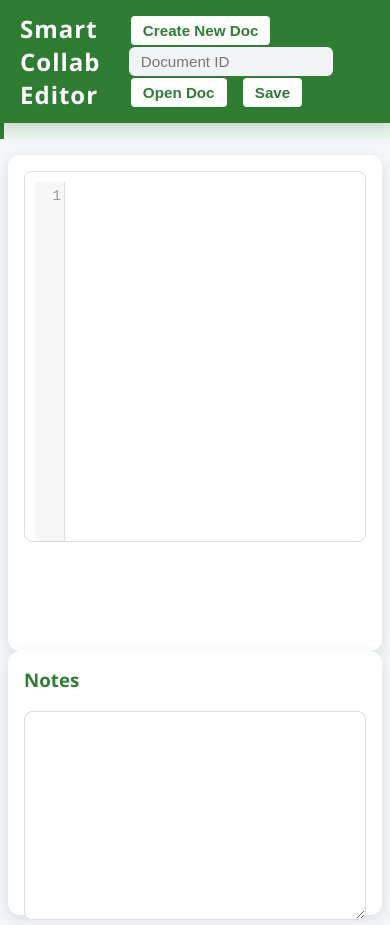
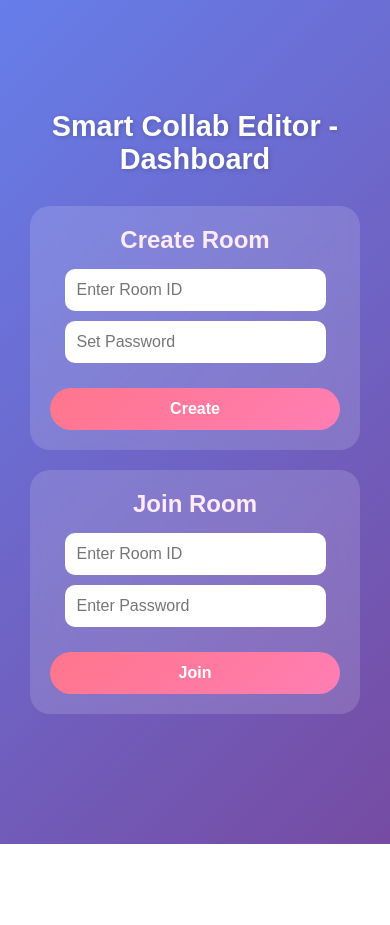
Before and after one commit to Deepakumar155/smart_note, a website: page public/index.html in a window 390 px wide. After the commit the page ends 844 px from the top, so only its background shows below. Drawn offline with nearby package versions, Linux system fonts and the light colour scheme; no server answers.

Commit message:
css change

```diff
--- a/public/editor.css
+++ b/public/editor.css
@@ -1,165 +1,144 @@
-/* Global Styles */
+/* Reset */
+* {
+  margin: 0;
+  padding: 0;
+  box-sizing: border-box;
+  font-family: "Poppins", sans-serif;
+}
+
 body {
-  margin: 0;
-  font-family: 'Segoe UI', Tahoma, Geneva, Verdana, sans-serif;
-  background: #f4f7f9;
+  background: linear-gradient(135deg, #4facfe, #00f2fe);
+  min-height: 100vh;
+  display: flex;
+  flex-direction: column;
   color: #333;
 }
 
 /* Topbar */
 .topbar {
-  background: #2e7d32;
-  color: #fff;
-  padding: 12px 20px;
+  background: rgba(255, 255, 255, 0.2);
+  backdrop-filter: blur(10px);
+  padding: 15px 25px;
   display: flex;
   justify-content: space-between;
   align-items: center;
-  box-shadow: 0 4px 12px rgba(0,0,0,0.15);
-  position: sticky;
-  top: 0;
-  z-index: 100;
-  transition: all 0.3s ease;
+  color: #fff;
+  animation: slideDown 0.7s ease;
 }
 
 .topbar h1 {
-  margin: 0;
-  font-size: 1.5rem;
+  font-size: 1.8rem;
   font-weight: 600;
-  letter-spacing: 1px;
-}
-
-/* Controls */
-.controls input, .controls button {
-  padding: 6px 12px;
-  margin-right: 8px;
-  border-radius: 6px;
-  border: none;
-  outline: none;
-  font-size: 0.95rem;
-  transition: all 0.3s ease;
-}
-
-.controls input {
-  width: 180px;
-  background: #f1f3f5;
-  color: #333;
-}
-
-.controls input:focus {
-  background: #fff;
-  box-shadow: 0 0 8px rgba(46,125,50,0.5);
+  text-shadow: 1px 1px 5px rgba(0, 0, 0, 0.3);
 }
 
 .controls button {
+  padding: 10px 18px;
+  margin-left: 10px;
+  border: none;
+  border-radius: 25px;
+  background: linear-gradient(135deg, #ff758c, #ff7eb3);
+  color: #fff;
+  font-weight: 600;
   cursor: pointer;
-  background: #fff;
-  color: #2e7d32;
-  font-weight: 600;
-  border: 2px solid #2e7d32;
+  transition: 0.3s;
 }
 
 .controls button:hover {
-  background: #2e7d32;
-  color: #fff;
-  transform: translateY(-2px);
-  box-shadow: 0 4px 10px rgba(0,0,0,0.2);
+  transform: scale(1.05);
+  background: linear-gradient(135deg, #ff7eb3, #ff758c);
+  box-shadow: 0 4px 12px rgba(0,0,0,0.2);
 }
 
-/* Status Messages */
+/* Status */
 #status {
-  padding: 8px 20px;
-  font-size: 0.9rem;
-  color: #2e7d32;
-  background: #e8f5e9;
-  border-left: 4px solid #2e7d32;
-  margin-bottom: 8px;
-  opacity: 0;
-  animation: fadeIn 0.5s forwards;
-  transition: opacity 0.3s ease;
-}
-
-#status.show {
-  opacity: 1;
+  text-align: center;
+  margin: 10px auto;
+  font-weight: 500;
+  color: #fff;
+  animation: fadeIn 1s ease;
 }
 
 /* Container */
 .container {
-  display: flex;
-  height: calc(100vh - 68px);
-  transition: all 0.3s ease;
+  flex: 1;
+  display: grid;
+  grid-template-columns: 2fr 1fr;
+  gap: 20px;
+  padding: 20px;
+  animation: fadeInUp 1s ease;
 }
 
-/* Editor Area */
-.editor-area {
-  flex: 2;
-  padding: 16px;
-  background: #fff;
-  margin: 8px;
-  border-radius: 12px;
-  box-shadow: 0 4px 14px rgba(0,0,0,0.1);
-  overflow: hidden;
-  transition: all 0.3s ease;
+/* Editor area */
+.editor-area, .notes-area {
+  background: rgba(255, 255, 255, 0.15);
+  backdrop-filter: blur(8px);
+  border-radius: 15px;
+  padding: 15px;
+  display: flex;
+  flex-direction: column;
+  transition: transform 0.3s ease;
 }
 
-/* Notes Area */
-.notes-area {
-  flex: 1;
-  padding: 16px;
-  background: #fff;
-  margin: 8px;
-  border-radius: 12px;
-  box-shadow: 0 4px 14px rgba(0,0,0,0.1);
-  max-width: 320px;
-  transition: all 0.3s ease;
+.editor-area:hover, .notes-area:hover {
+  transform: translateY(-5px);
+  box-shadow: 0 8px 20px rgba(0,0,0,0.2);
 }
 
+/* Notes section */
 .notes-area h3 {
-  margin-top: 0;
-  color: #2e7d32;
+  margin-bottom: 10px;
+  color: #fff;
   font-weight: 600;
 }
 
-/* Textareas */
-#notes, .CodeMirror {
-  width: 100%;
-  height: 90%;
-  border-radius: 8px;
-  border: 1px solid #ddd;
-  padding: 10px;
-  box-sizing: border-box;
-  font-family: 'Fira Code', monospace;
-  font-size: 0.95rem;
-  transition: all 0.3s ease;
+.notes-area textarea {
+  flex: 1;
+  border: none;
+  resize: none;
+  border-radius: 10px;
+  padding: 12px;
+  font-size: 1rem;
+  outline: none;
+  transition: 0.3s;
 }
 
-#notes:focus, .CodeMirror-focused {
-  border-color: #2e7d32;
-  box-shadow: 0 0 10px rgba(46,125,50,0.3);
-}
-
-/* CodeMirror */
-.CodeMirror {
-  height: 100%;
-  line-height: 1.5;
-  font-size: 14px;
+.notes-area textarea:focus {
+  box-shadow: 0 0 10px rgba(255,255,255,0.7);
 }
 
 /* Animations */
+@keyframes slideDown {
+  from { transform: translateY(-50px); opacity: 0; }
+  to { transform: translateY(0); opacity: 1; }
+}
+
 @keyframes fadeIn {
-  from { opacity: 0; transform: translateY(-5px); }
+  from { opacity: 0; }
+  to { opacity: 1; }
+}
+
+@keyframes fadeInUp {
+  from { opacity: 0; transform: translateY(30px); }
   to { opacity: 1; transform: translateY(0); }
 }
 
 /* Responsive */
-@media screen and (max-width: 900px) {
+@media (max-width: 900px) {
   .container {
-    flex-direction: column;
+    grid-template-columns: 1fr;
   }
-  .notes-area {
-    max-width: 100%;
-    margin-top: 0;
-  }
-  .editor-area {
-    margin-bottom: 0;
+  .topbar h1 {
+    font-size: 1.5rem;
   }
 }
+
+@media (max-width: 500px) {
+  .controls button {
+    padding: 8px 14px;
+    font-size: 0.9rem;
+  }
+  .notes-area h3 {
+    font-size: 1rem;
+  }
+}
--- a/public/editor.js
+++ b/public/editor.js
@@ -1,6 +1,8 @@
 const socket = io();
 let editor = null;
 let currentDocId = null;
+let currentPassword = null;
+let suppressChange = false;
 
 window.addEventListener('load', () => {
   editor = CodeMirror.fromTextArea(document.getElementById('code'), {
@@ -12,29 +14,30 @@ window.addEventListener('load', () => {
 
   const notesEl = document.getElementById('notes');
   const saveBtn = document.getElementById('saveBtn');
-  const newDocBtn = document.getElementById('newDocBtn');
-  const loadDocBtn = document.getElementById('loadDocBtn');
-  const docIdInput = document.getElementById('docIdInput');
   const statusEl = document.getElementById('status');
 
-  function joinDoc(docId) {
-    if (!docId) return;
+  const params = new URLSearchParams(window.location.search);
+  const docId = params.get('id');
+  const password = params.get('pw');
+
+  if (docId && password) joinDoc(docId, password);
+
+  function joinDoc(docId, password) {
     currentDocId = docId;
-    socket.emit('join-doc', { docId });
-    statusEl.innerText = `Joined document: ${docId}`;
+    currentPassword = password;
+    socket.emit('join-doc', { docId, password });
+    statusEl.innerText = `🔗 Joined document: ${docId}`;
   }
 
-  // Load initial doc
   socket.on('doc-load', ({ content, notes }) => {
+    suppressChange = true;
     editor.setValue(content || '');
+    suppressChange = false;
     notesEl.value = notes || '';
   });
 
-  // --- Collaborative editing (CODE) ---
   editor.on('change', (instance, changeObj) => {
-    if (!currentDocId) return;
-
-    // Send only the diff
+    if (!currentDocId || suppressChange) return;
     socket.emit('content-change', {
       docId: currentDocId,
       from: changeObj.from,
@@ -46,12 +49,11 @@ window.addEventListener('load', () => {
 
   socket.on('remote-content-change', ({ from, to, text, origin }) => {
     if (!currentDocId) return;
-
-    // Apply remote changes without re-triggering loops
+    suppressChange = true;
     editor.replaceRange(text, from, to, origin);
+    suppressChange = false;
   });
 
-  // --- Collaborative editing (NOTES) ---
   notesEl.addEventListener('input', () => {
     if (!currentDocId) return;
     socket.emit('notes-change', { docId: currentDocId, notes: notesEl.value });
@@ -61,7 +63,6 @@ window.addEventListener('load', () => {
     if (notes !== notesEl.value) notesEl.value = notes;
   });
 
-  // --- Save logic ---
   function autoSave() {
     if (!currentDocId) return;
     socket.emit('save-doc', { docId: currentDocId, content: editor.getValue(), notes: notesEl.value });
@@ -70,30 +71,10 @@ window.addEventListener('load', () => {
   saveBtn.addEventListener('click', autoSave);
 
   socket.on('doc-saved', () => {
-    statusEl.innerText = `Document ${currentDocId} saved at ${new Date().toLocaleTimeString()}`;
+    statusEl.innerText = `✅ Document ${currentDocId} saved at ${new Date().toLocaleTimeString()}`;
   });
 
-  // --- Create / load doc ---
-  newDocBtn.addEventListener('click', async () => {
-    const customId = prompt('Enter custom Document ID:');
-    if (!customId) return;
-    try {
-      const res = await fetch('/api/docs/new', {
-        method: 'POST',
-        headers: { 'Content-Type': 'application/json' },
-        body: JSON.stringify({ docId: customId }),
-      });
-      const doc = await res.json();
-      if (res.ok) joinDoc(doc._id);
-      else statusEl.innerText = doc.error || 'Error creating document';
-    } catch (err) {
-      console.error(err);
-      statusEl.innerText = 'Error creating document';
-    }
-  });
-
-  loadDocBtn.addEventListener('click', () => {
-    const id = docIdInput.value.trim();
-    if (id) joinDoc(id);
+  socket.on('error-msg', (msg) => {
+    statusEl.innerText = `❌ ${msg}`;
   });
 });
--- /dev/null
+++ b/public/index.css
@@ -0,0 +1,126 @@
+/* Reset */
+* {
+  margin: 0;
+  padding: 0;
+  box-sizing: border-box;
+  font-family: "Poppins", sans-serif;
+}
+
+body {
+  background: linear-gradient(135deg, #667eea, #764ba2);
+  min-height: 100vh;
+  display: flex;
+  justify-content: center;
+  align-items: center;
+  color: #fff;
+}
+
+/* Dashboard container */
+.dashboard {
+  text-align: center;
+  width: 100%;
+  max-width: 800px;
+  padding: 30px;
+  animation: fadeIn 1.2s ease-in-out;
+}
+
+.dashboard h1 {
+  font-size: 2.2rem;
+  margin-bottom: 30px;
+  font-weight: 600;
+  color: #fff;
+  text-shadow: 1px 1px 5px rgba(0,0,0,0.2);
+}
+
+/* Card design */
+.card {
+  background: rgba(255, 255, 255, 0.15);
+  backdrop-filter: blur(10px);
+  border-radius: 20px;
+  padding: 25px;
+  margin: 20px 0;
+  transition: transform 0.3s ease, box-shadow 0.3s ease;
+  animation: slideUp 0.8s ease forwards;
+}
+
+.card:hover {
+  transform: translateY(-8px);
+  box-shadow: 0 8px 20px rgba(0, 0, 0, 0.2);
+}
+
+.card h2 {
+  margin-bottom: 15px;
+  font-size: 1.5rem;
+  color: #ffebf7;
+}
+
+/* Inputs */
+.card input {
+  display: block;
+  width: 90%;
+  margin: 10px auto;
+  padding: 12px;
+  border: none;
+  border-radius: 10px;
+  font-size: 1rem;
+  outline: none;
+  transition: 0.3s;
+}
+
+.card input:focus {
+  box-shadow: 0 0 8px rgba(255,255,255,0.8);
+  background: #fff;
+  color: #333;
+}
+
+/* Buttons */
+button {
+  margin-top: 15px;
+  padding: 12px 25px;
+  border: none;
+  border-radius: 30px;
+  background: linear-gradient(135deg, #ff758c, #ff7eb3);
+  color: #fff;
+  font-weight: 600;
+  font-size: 1rem;
+  cursor: pointer;
+  transition: all 0.3s ease;
+}
+
+button:hover {
+  background: linear-gradient(135deg, #ff7eb3, #ff758c);
+  transform: scale(1.05);
+  box-shadow: 0 6px 15px rgba(0,0,0,0.2);
+}
+
+/* Status message */
+#status {
+  margin-top: 20px;
+  font-size: 1rem;
+  font-weight: 500;
+  color: #ffeaea;
+}
+
+/* Animations */
+@keyframes fadeIn {
+  from { opacity: 0; transform: translateY(-20px); }
+  to { opacity: 1; transform: translateY(0); }
+}
+
+@keyframes slideUp {
+  from { opacity: 0; transform: translateY(30px); }
+  to { opacity: 1; transform: translateY(0); }
+}
+
+/* Responsive */
+@media (max-width: 600px) {
+  .dashboard h1 {
+    font-size: 1.8rem;
+  }
+  .card {
+    padding: 20px;
+  }
+  button {
+    width: 100%;
+  }
+}
--- a/public/index.html
+++ b/public/index.html
@@ -1,40 +1,31 @@
 <!DOCTYPE html>
 <html lang="en">
 <head>
-<meta charset="utf-8">
-<meta name="viewport" content="width=device-width, initial-scale=1">
-<title>Smart Collab Editor</title>
-<link rel="stylesheet" href="editor.css">
-
-<link rel="stylesheet" href="https://cdnjs.cloudflare.com/ajax/libs/codemirror/5.65.13/codemirror.min.css">
-<script src="https://cdnjs.cloudflare.com/ajax/libs/codemirror/5.65.13/codemirror.min.js"></script>
-<script src="https://cdnjs.cloudflare.com/ajax/libs/codemirror/5.65.13/mode/javascript/javascript.min.js"></script>
-<script src="https://cdn.socket.io/4.7.2/socket.io.min.js"></script>
+<meta charset="UTF-8">
+<meta name="viewport" content="width=device-width, initial-scale=1.0">
+<title>Smart Collab Dashboard</title>
+<link rel="stylesheet" href="index.css">
 </head>
 <body>
+<div class="dashboard">
+  <h1>Smart Collab Editor - Dashboard</h1>
 
-<div class="topbar">
-  <h1>Smart Collab Editor</h1>
-  <div class="controls">
-    <button id="newDocBtn">Create New Doc</button>
-    <input id="docIdInput" placeholder="Document ID">
-    <button id="loadDocBtn">Open Doc</button>
-    <button id="saveBtn">Save</button>
+  <div class="card">
+    <h2>Create Room</h2>
+    <input id="createDocId" placeholder="Enter Room ID">
+    <input id="createPassword" type="password" placeholder="Set Password">
+    <button id="createBtn">Create</button>
   </div>
+
+  <div class="card">
+    <h2>Join Room</h2>
+    <input id="joinDocId" placeholder="Enter Room ID">
+    <input id="joinPassword" type="password" placeholder="Enter Password">
+    <button id="joinBtn">Join</button>
+  </div>
+
+  <p id="status"></p>
 </div>
-
-<div id="status"></div>
-
-<div class="container">
-  <div class="editor-area">
-    <textarea id="code"></textarea>
-  </div>
-  <div class="notes-area">
-    <h3>Notes</h3>
-    <textarea id="notes"></textarea>
-  </div>
-</div>
-
-<script src="editor.js"></script>
+<script src="index.js"></script>
 </body>
 </html>
```
Also changed, not shown: models/Document.js (+15 -3 lines), public/editor.html (added, +37 -0 lines), public/index.js (added, +35 -0 lines), routes/docs.js (+11 -22 lines), server.js (+18 -12 lines).
